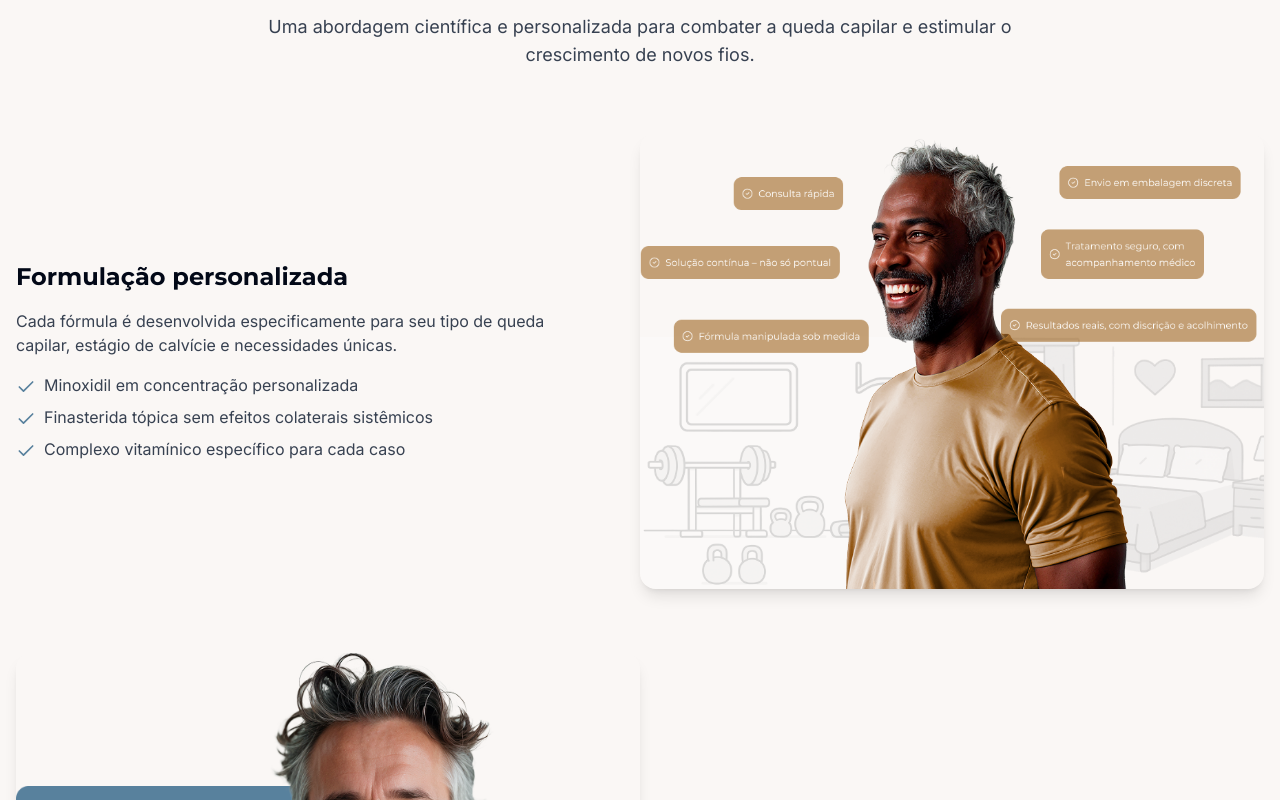
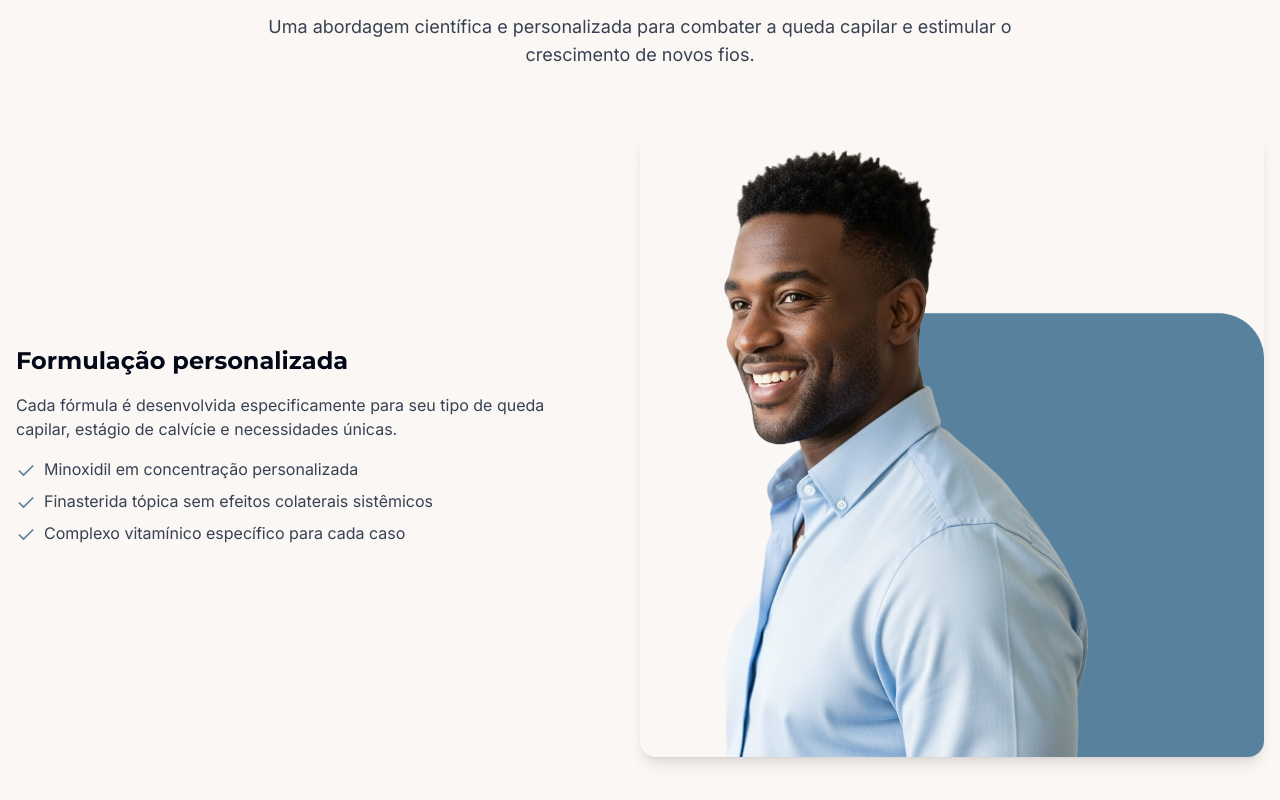
Before and after one commit to tiago-py/bravo-health-flow, a React (Vite) app: page /tratamento/queda-capilar in a window 1280 px wide. Shown: the part 1540-2340 px from the top of the page. Built offline with nearby package versions, Linux system fonts and the light colour scheme.

Commit message:
Visual edit in Lovable
Edited UI in Lovable

```diff
--- a/src/pages/public/TratamentoCapilarPage.tsx
+++ b/src/pages/public/TratamentoCapilarPage.tsx
@@ -142,7 +142,7 @@ const TratamentoCapilarPage = () => {
               </ul>
             </div>
             <div className="md:w-1/2">
-              <img src="/lovable-uploads/43c5372f-8de7-44dc-9c30-386b39e1a0c9.png" alt="Homem com cabelo crespo" className="w-full rounded-lg shadow-lg" />
+              <img alt="Homem com cabelo crespo" className="w-full rounded-lg shadow-lg" src="/lovable-uploads/eec69e20-9c4f-4d68-8c52-99f6c8f72b4e.png" />
             </div>
           </div>
 
```
Also changed, not shown: public/lovable-uploads/101d0503-5547-42d4-9439-bb7fa7955d54.png (added), public/lovable-uploads/eec69e20-9c4f-4d68-8c52-99f6c8f72b4e.png (added).
